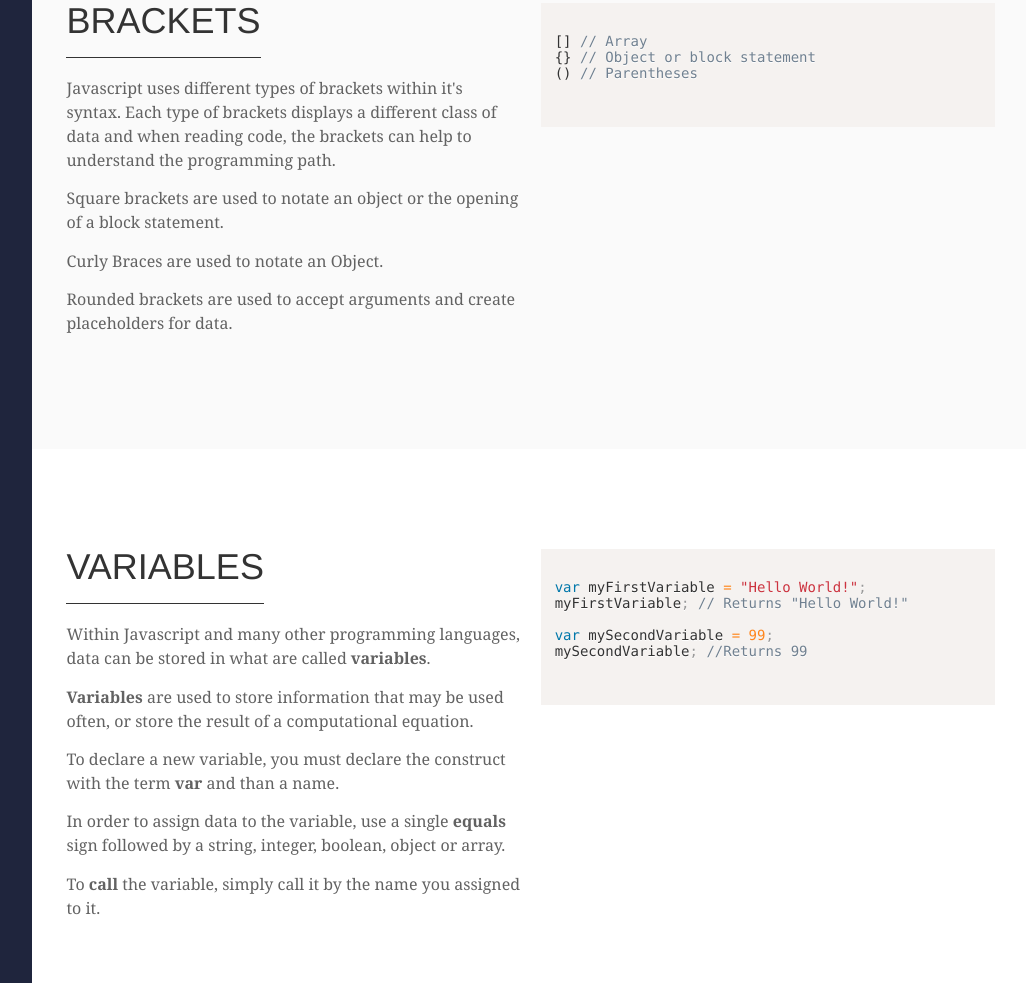
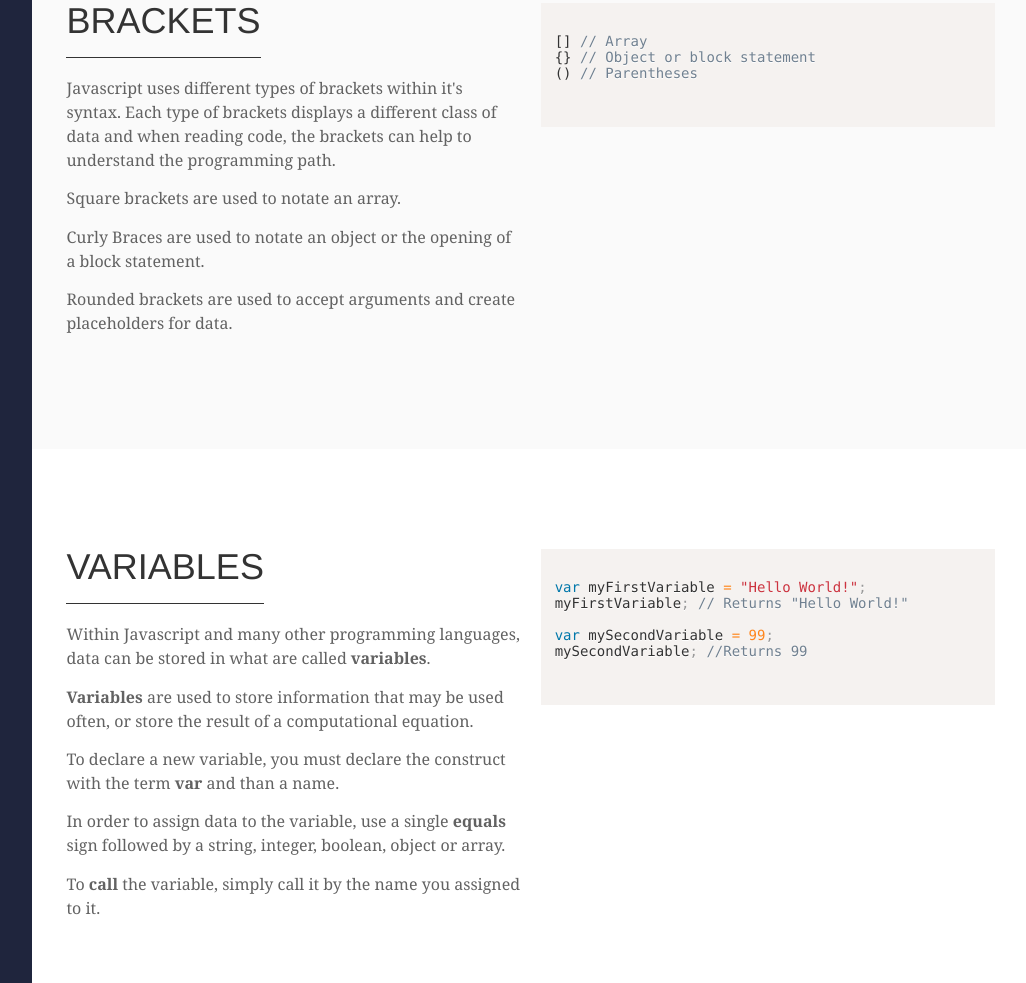
Before and after one commit to drewminns/anatomyofcode, a website: page public/index.html in a window 1280 px wide. Shown: the part 1200-2183 px from the top of the page, without its empty margins (250-1276 px from the left). Drawn offline with Linux system fonts and the light colour scheme.

Commit message:
errorsssss

```diff
--- a/public/index.html
+++ b/public/index.html
@@ -80,8 +80,8 @@
 					<div class="display">
 						<h2>Brackets</h2>
 						<p>Javascript uses different types of brackets within it's syntax. Each type of brackets displays a different class of data and when reading code, the brackets can help to understand the programming path. </p>
-						<p>Square brackets are used to notate an object or the opening of a block statement.</p>
-						<p>Curly Braces are used to notate an Object.</p>
+						<p>Square brackets are used to notate an array.</p>
+						<p>Curly Braces are used to notate an object or the opening of a block statement.</p>
 						<p>Rounded brackets are used to accept arguments and create placeholders for data.</p>
 					</div>
 					<div class="code">
```
